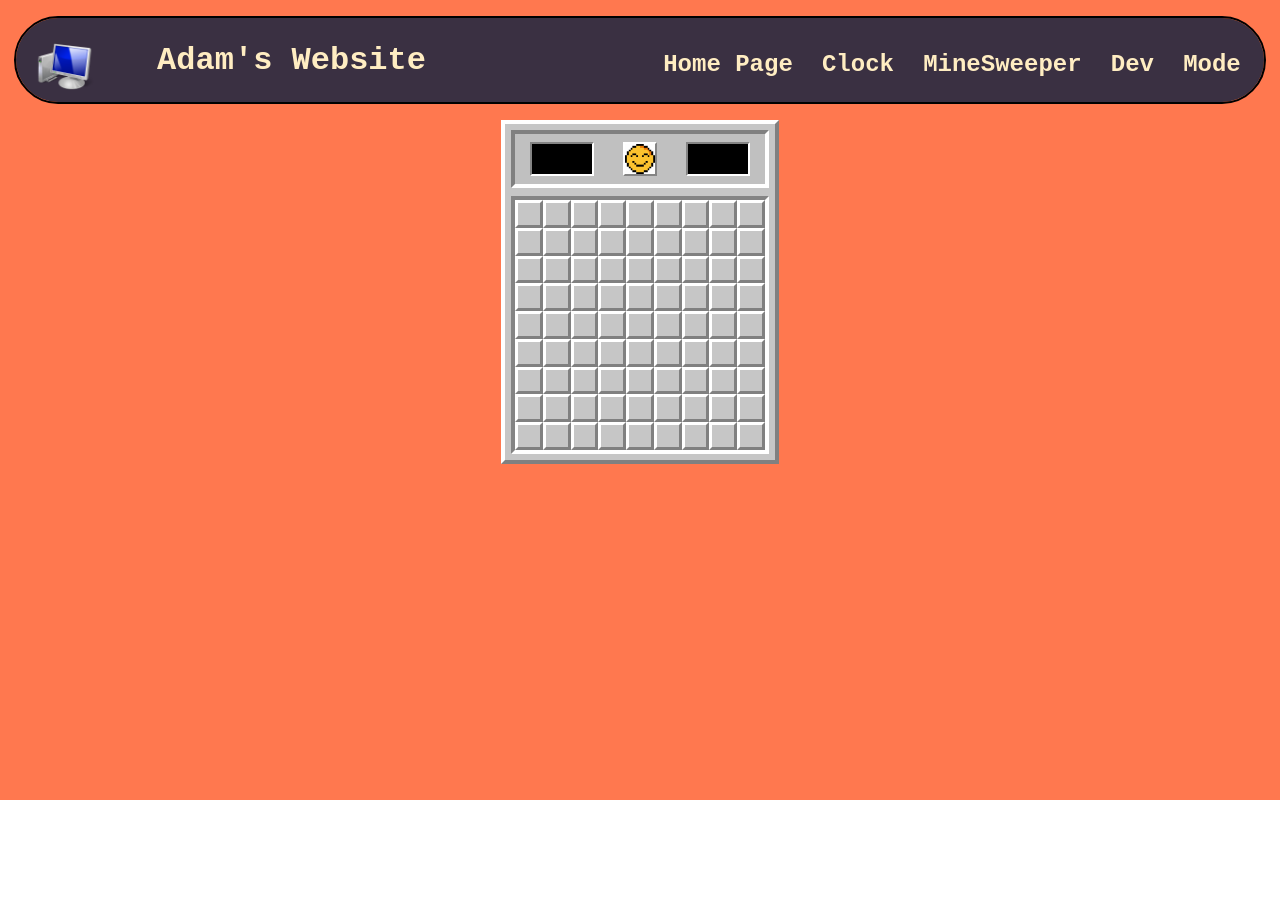
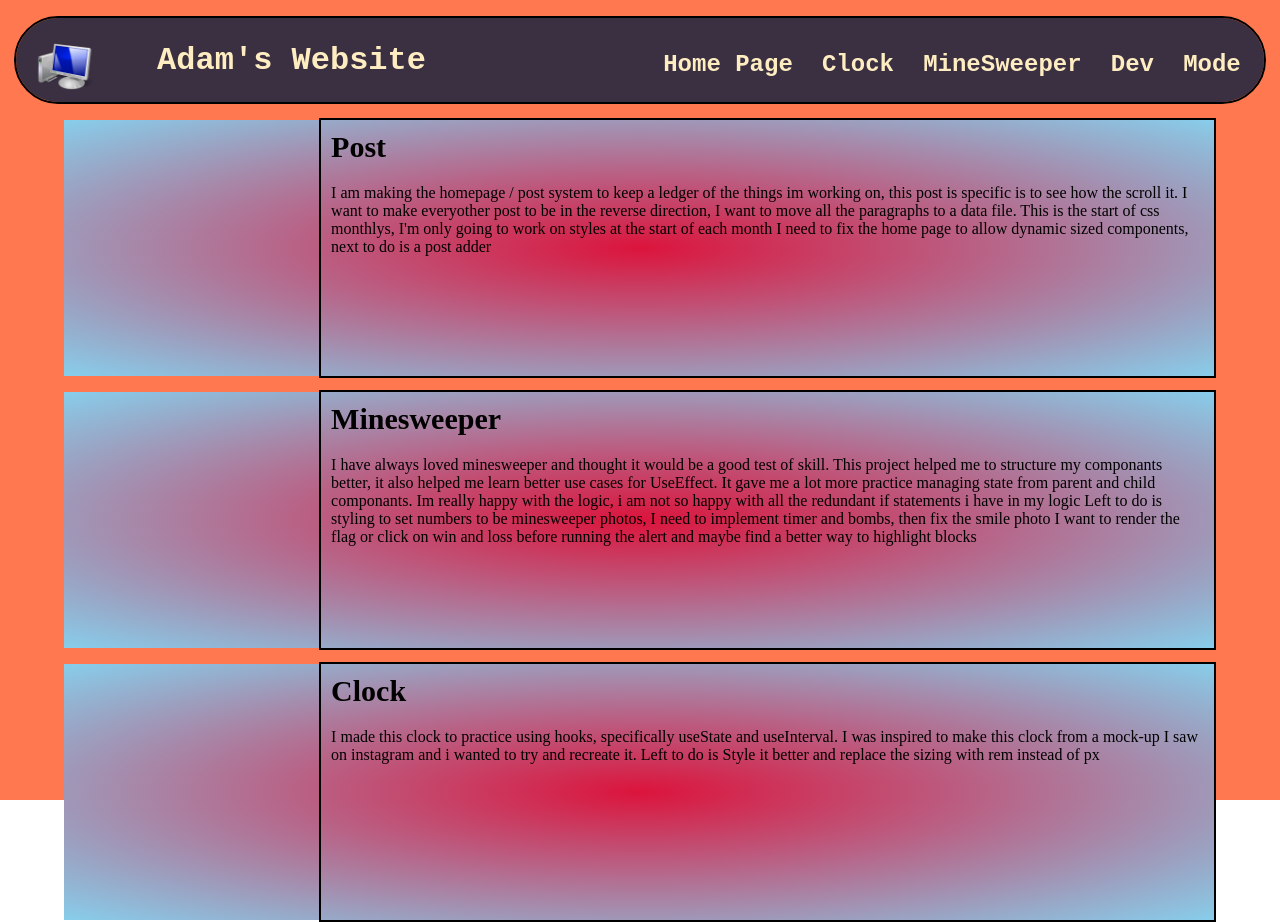
Before and after one commit to AdamCanard/react, a React app: page / in a window 1280 px wide. Before the commit the page ends 800 px from the top, so only its background shows below. Built offline with nearby package versions, Linux system fonts and the light colour scheme.

Commit message:
just broke shit

```diff
--- a/src/ButtonComps/Homepage.js
+++ b/src/ButtonComps/Homepage.js
@@ -5,7 +5,11 @@ import Postdata from "./PostData";
 export default function Homepage() {
   return (
     <>
-      <Post name={"Post"} comp={""} para={Postdata.Post} />
+      {Object.entries(Postdata).map((obj) => {
+        console.log(obj);
+        return <Post name={obj[0]} comp={""} para={obj[1]} />;
+      })}
+      {/* <Post name={"Post"} comp={""} para={Postdata.Post} />
       <Post
         name={"MineSweeper"}
         comp={<Minesweeper height={200} width={225} />}
@@ -15,7 +19,7 @@ export default function Homepage() {
         name={"Clock"}
         comp={<Clock height={250} width={250} />}
         para={Postdata.Clock}
-      />
+      /> */}
     </>
   );
 }
--- a/src/ButtonComps/PostData.js
+++ b/src/ButtonComps/PostData.js
@@ -1,3 +1,6 @@
+import Clock from "./Clock";
+import Minesweeper from "./Minesweeper";
+
 const clockPara = `I made this clock to practice using hooks, specifically useState and useInterval.
   I was inspired to make this clock from a mock-up I saw on instagram and i wanted to try and recreate it.
   \n
--- a/src/Screen.js
+++ b/src/Screen.js
@@ -10,7 +10,7 @@ import Minesweeper from "./ButtonComps/Minesweeper";
 
 export default function Screen() {
   const [gamer, setGamer] = useState(false);
-  const [current, setCurrent] = useState("minesweeper");
+  const [current, setCurrent] = useState("homepage");
 
   const screenStyle = {
     display: "flex",
```
